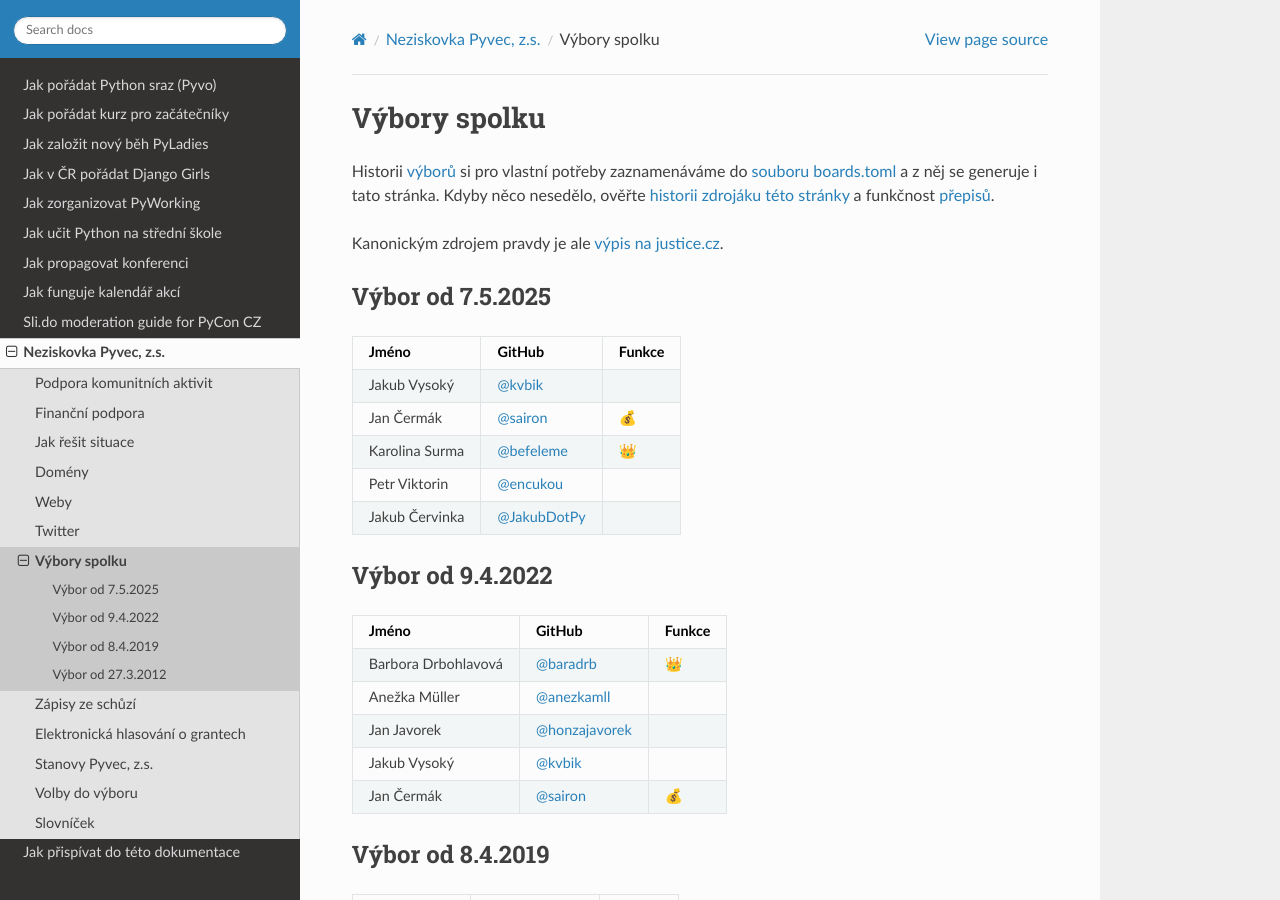
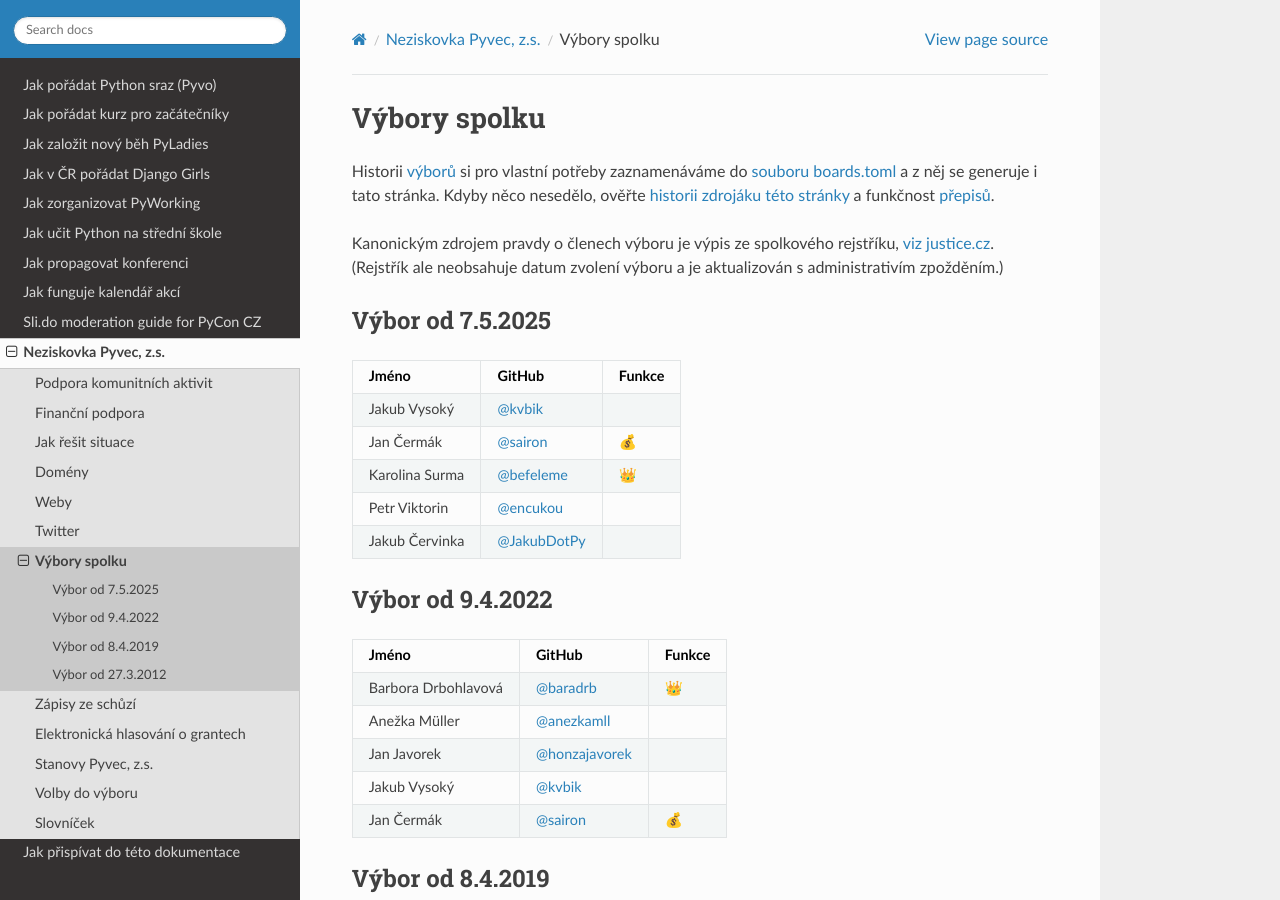
Before and after one commit to pyvec/docs.pyvec.org, a Sphinx documentation site: the page built from docs/operations/boards.rst, in a window 1280 px wide and 900 px high. Built offline with Sphinx 7.4.7 and the Read the Docs theme 3.1.0, drawn with Linux system fonts in a browser that asks for light colours.

Commit message:
Note that justice.cz doesn't have the correct date

```diff
--- a/docs/operations/boards.rst
+++ b/docs/operations/boards.rst
@@ -3,7 +3,8 @@ Výbory spolku
 
 Historii :term:`výborů <Výbor>` si pro vlastní potřeby zaznamenáváme do `souboru boards.toml <https://github.com/pyvec/docs.pyvec.org/blob/master/src/pyvec_docs/boards.toml>`_ a z něj se generuje i tato stránka. Kdyby něco nesedělo, ověřte `historii zdrojáku této stránky <https://github.com/pyvec/docs.pyvec.org/commits/master/docs/operations/boards.rst>`_ a funkčnost :ref:`přepisů <generate_files>`.
 
-Kanonickým zdrojem pravdy je ale `výpis na justice.cz <https://or.justice.cz/ias/ui/rejstrik-firma.vysledky?subjektId=760829&typ=UPLNY>`_.
+Kanonickým zdrojem pravdy o členech výboru je výpis ze spolkového rejstříku, `viz justice.cz <https://or.justice.cz/ias/ui/rejstrik-firma.vysledky?subjektId=760829&typ=UPLNY>`_.
+(Rejstřík ale neobsahuje datum zvolení výboru a je aktualizován s administrativím zpožděním.)
 
 
 
--- a/docs/operations/boards.rst.jinja
+++ b/docs/operations/boards.rst.jinja
@@ -3,7 +3,8 @@ Výbory spolku
 
 Historii :term:`výborů <Výbor>` si pro vlastní potřeby zaznamenáváme do `souboru boards.toml <https://github.com/pyvec/docs.pyvec.org/blob/master/src/pyvec_docs/boards.toml>`_ a z něj se generuje i tato stránka. Kdyby něco nesedělo, ověřte `historii zdrojáku této stránky <https://github.com/pyvec/docs.pyvec.org/commits/master/docs/operations/boards.rst>`_ a funkčnost :ref:`přepisů <generate_files>`.
 
-Kanonickým zdrojem pravdy je ale `výpis na justice.cz <https://or.justice.cz/ias/ui/rejstrik-firma.vysledky?subjektId=760829&typ=UPLNY>`_.
+Kanonickým zdrojem pravdy o členech výboru je výpis ze spolkového rejstříku, `viz justice.cz <https://or.justice.cz/ias/ui/rejstrik-firma.vysledky?subjektId=760829&typ=UPLNY>`_.
+(Rejstřík ale neobsahuje datum zvolení výboru a je aktualizován s administrativím zpožděním.)
 
 
 
```
